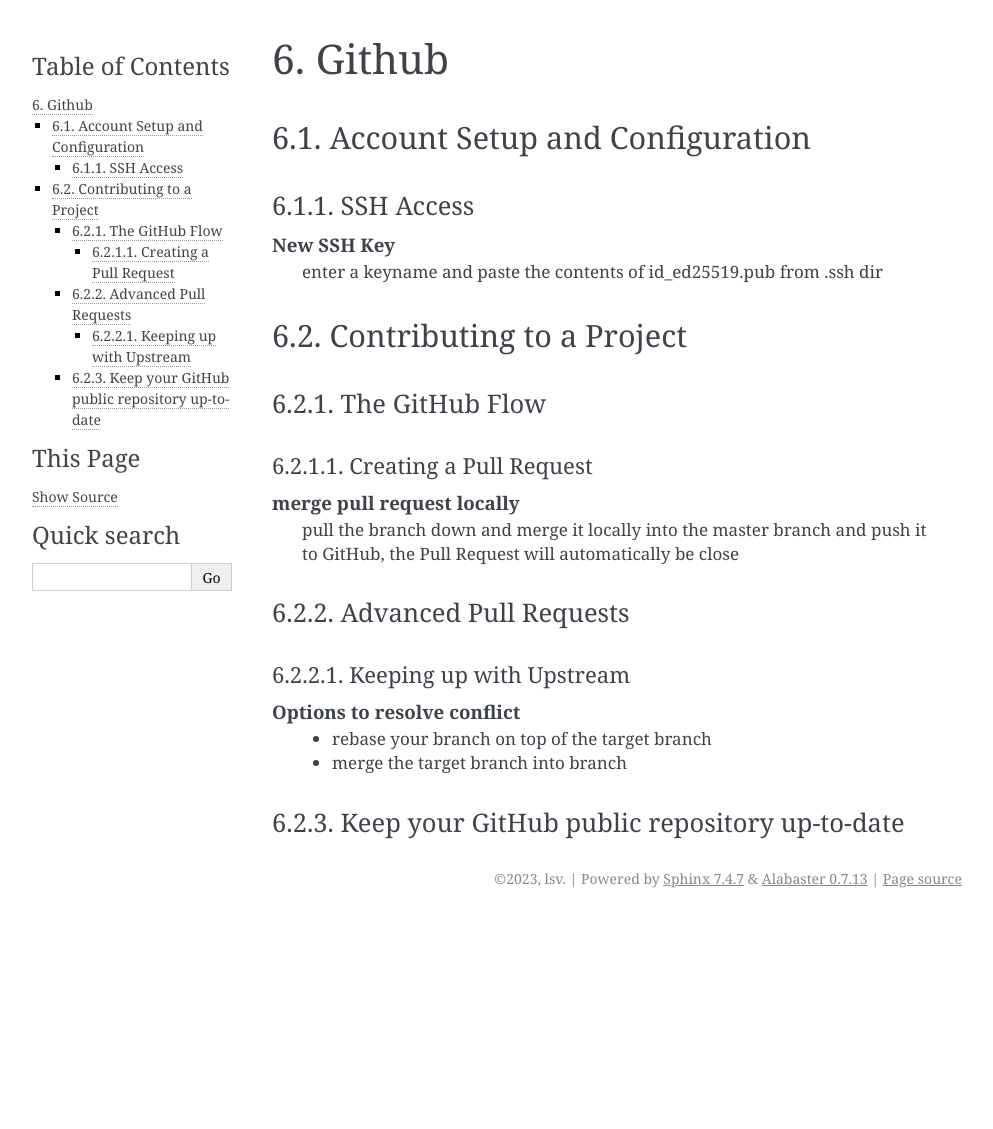
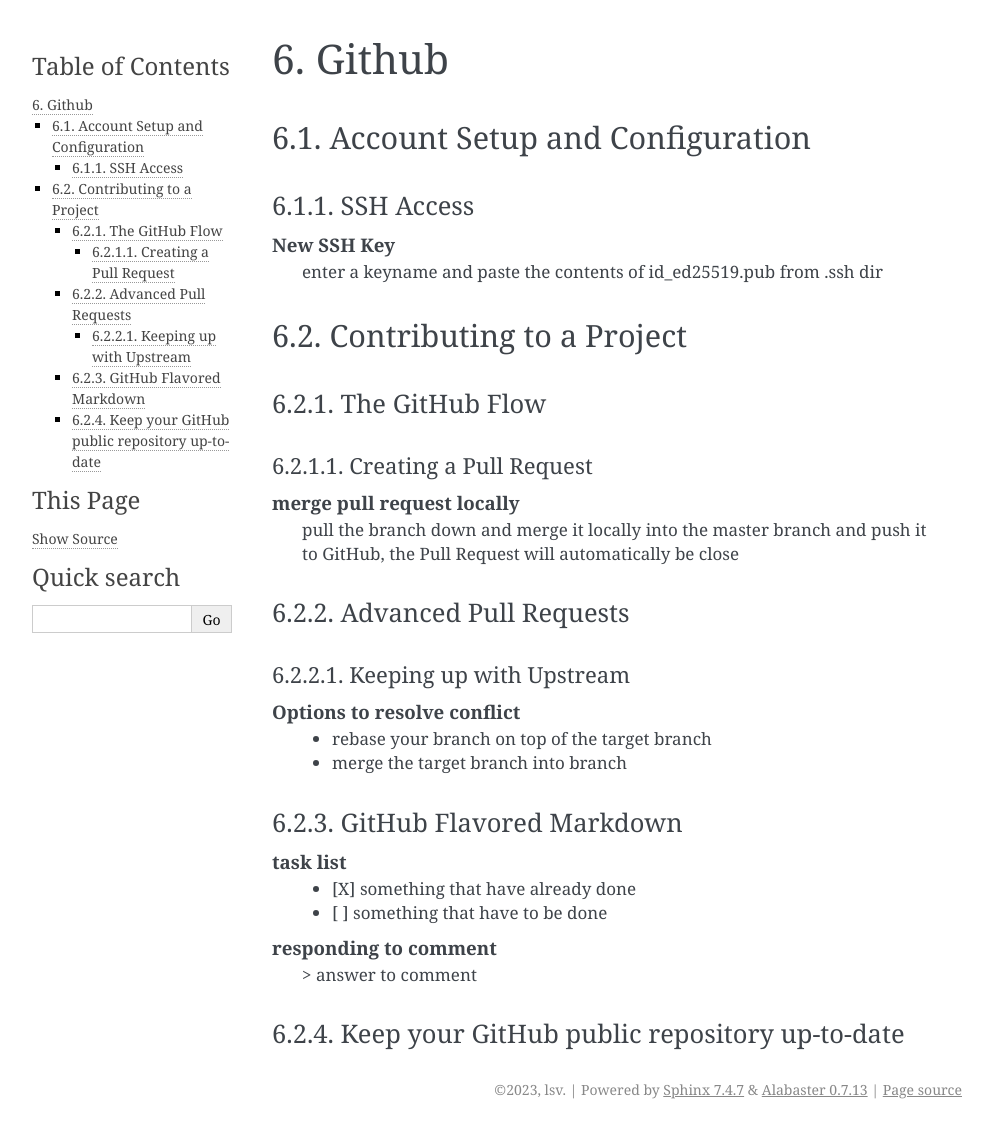
Before and after one commit to lsv62/Git, a Sphinx documentation site: the page built from source/github.rst, in a window 1280 px wide. Shown: the whole page, without its empty margins (148-1141 px from the left). Built offline with Sphinx 7.4.7, drawn with Linux system fonts in a browser that asks for light colours; before the commit the page ends 918 px from its top, so only the background shows below that.

Commit message:
markdown

```diff
--- a/source/github.rst
+++ b/source/github.rst
@@ -40,5 +40,17 @@ Keeping up with Upstream
         * rebase  your  branch  on  top  of the target branch
         * merge the target branch into branch
 
+GitHub Flavored Markdown
+~~~~~~~~~~~~~~~~~~~~~~~~~~
+
+.. glossary::
+
+    task list
+        - [X] something that have already done
+        - [ ] something that have to be done
+
+    responding  to  comment
+        > answer to comment
+
 Keep your GitHub public repository up-to-date
 ~~~~~~~~~~~~~~~~~~~~~~~~~~~~~~~~~~~~~~~~~~~~~~~~
```
